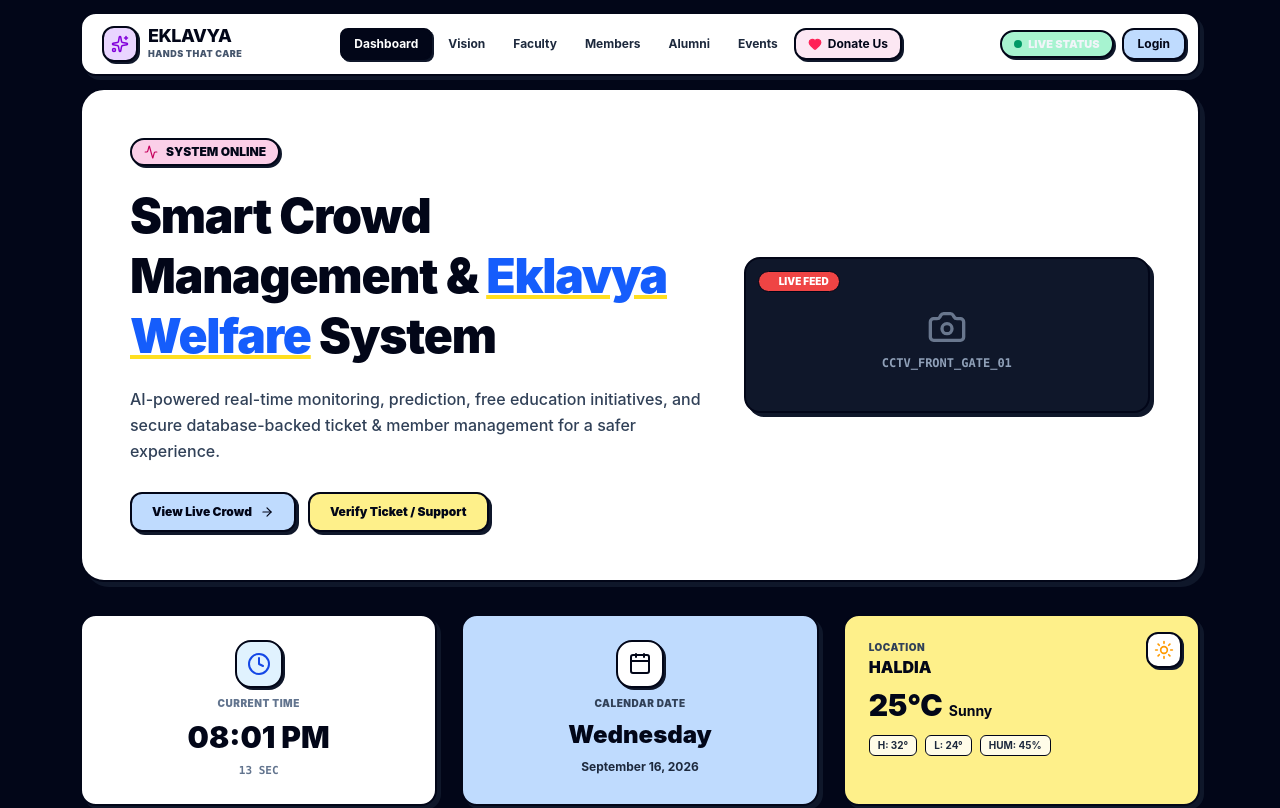
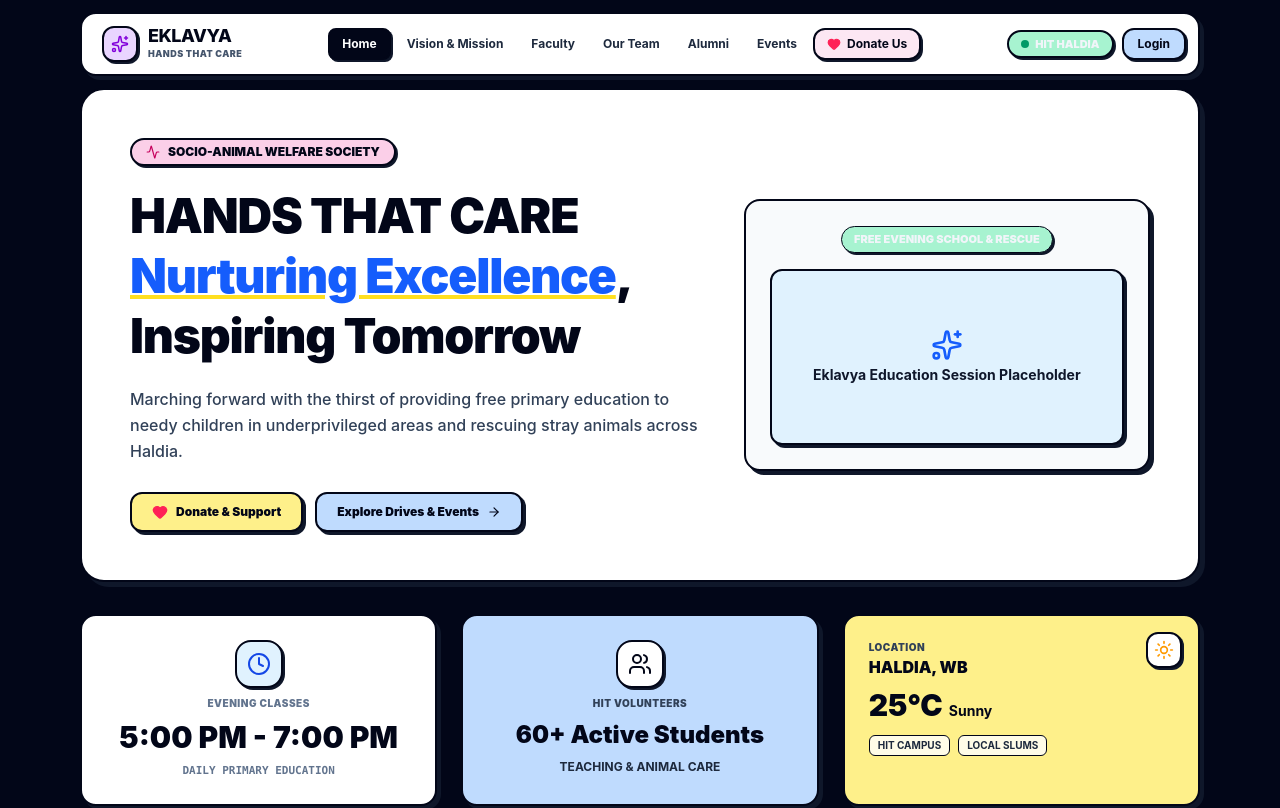
Before and after one commit to Sampat-Barik/Eklavya, a React (Vite) app in the folder client/: page / in a window 1280 px wide. Shown: the top 808 px of the page. Built offline with nearby package versions, Linux system fonts and the light colour scheme.

Commit message:
Keep pure Eklavya content while applying Neobrutalism UI look and feel

```diff
--- a/client/src/components/Navbar.tsx
+++ b/client/src/components/Navbar.tsx
@@ -47,7 +47,7 @@ export const Navbar: React.FC = () => {
                   : 'hover:bg-slate-100 hover:text-slate-950'
               }`}
             >
-              Dashboard
+              Home
             </Link>
 
             <Link
@@ -58,7 +58,7 @@ export const Navbar: React.FC = () => {
                   : 'hover:bg-slate-100 hover:text-slate-950'
               }`}
             >
-              Vision
+              Vision & Mission
             </Link>
 
             <Link
@@ -80,7 +80,7 @@ export const Navbar: React.FC = () => {
                   : 'hover:bg-slate-100 hover:text-slate-950'
               }`}
             >
-              Members
+              Our Team
             </Link>
 
             <Link
@@ -128,11 +128,11 @@ export const Navbar: React.FC = () => {
             )}
           </nav>
 
-          {/* Right Action Pills (Live Status & Profile) */}
+          {/* Right Action Pills (Society Status & User Control) */}
           <div className="hidden md:flex items-center gap-2">
             <div className="flex items-center gap-1.5 px-3 py-1 bg-[#a7f3d0] border-2 border-slate-950 rounded-full text-[11px] font-black shadow-[2px_2px_0px_0px_#0f172a]">
               <span className="w-2 h-2 rounded-full bg-emerald-600 animate-pulse" />
-              <span>LIVE STATUS</span>
+              <span>HIT HALDIA</span>
             </div>
 
             {isAuthenticated ? (
@@ -186,7 +186,7 @@ export const Navbar: React.FC = () => {
             onClick={() => setMobileMenuOpen(false)}
             className="block p-2 rounded-xl border border-slate-950 bg-slate-50"
           >
-            Dashboard
+            Home
           </Link>
           <Link
             to="/vision"
--- a/client/src/pages/AdminDashboard.tsx
+++ b/client/src/pages/AdminDashboard.tsx
@@ -1,5 +1,5 @@
 import React, { useState, useEffect } from 'react';
-import { Shield, AlertTriangle, Plus, Sliders } from 'lucide-react';
+import { Shield, Plus, Sliders, CheckCircle2, Heart, Users, Calendar } from 'lucide-react';
 
 export const AdminDashboard: React.FC = () => {
   const [activeTab, setActiveTab] = useState<'events' | 'members' | 'donations'>('events');
@@ -32,67 +32,44 @@ export const AdminDashboard: React.FC = () => {
       <div className="bg-white border-[2.5px] border-slate-950 rounded-3xl p-8 md:p-10 shadow-[5px_5px_0px_0px_#0f172a] text-center space-y-3">
         <div className="inline-flex items-center gap-2 px-3.5 py-1 bg-[#fef08a] border-2 border-slate-950 rounded-full text-xs font-black text-slate-950 shadow-[2px_2px_0px_0px_#0f172a]">
           <Shield size={14} />
-          <span>ADMINISTRATOR CONTROL PANEL</span>
+          <span>EKLAVYA ADMIN PORTAL</span>
         </div>
-        <h1 className="text-3xl md:text-4xl font-black text-slate-950">System Dashboard</h1>
+        <h1 className="text-3xl md:text-4xl font-black text-slate-950">Society Control Dashboard</h1>
         <p className="text-slate-700 text-xs font-medium max-w-lg mx-auto">
-          Manage live events, member rosters, and verify incoming donation passes.
+          Manage upcoming community drives, volunteer rosters, and verify incoming donation passes.
         </p>
       </div>
 
-      {/* Alert Card (Matching High Density Risk Banner in Screenshot 2) */}
-      <div className="bg-[#fecdd3] border-2 border-slate-950 rounded-2xl p-5 shadow-[4px_4px_0px_0px_#0f172a] flex items-center justify-between gap-4">
-        <div className="flex items-center gap-3">
-          <div className="w-10 h-10 bg-white border-2 border-slate-950 rounded-xl flex items-center justify-center shrink-0 shadow-[2px_2px_0px_0px_#0f172a]">
-            <AlertTriangle className="text-rose-600" size={20} />
-          </div>
-          <div>
-            <h3 className="text-xs font-black uppercase tracking-wider text-slate-950">HIGH DENSITY RISK DETECTED</h3>
-            <p className="text-[11px] font-bold text-slate-800">
-              AI predicts 95% saturation in Sector F within 45 minutes. Deploying additional stewards.
-            </p>
-          </div>
-        </div>
-        <button className="hidden sm:block px-4 py-2 bg-slate-950 hover:bg-slate-800 text-white font-black text-xs rounded-xl border-2 border-slate-950 shadow-[2px_2px_0px_0px_#0f172a]">
-          DEPLOY QUICK RESPONSE
-        </button>
-      </div>
-
-      {/* IoT Device Control Bar (Matching Screenshot 2 IoT Control Panel) */}
+      {/* Quick Overview Widget Cards (Neobrutalist Style) */}
       <div className="bg-white border-[2.5px] border-slate-950 rounded-3xl p-6 shadow-[5px_5px_0px_0px_#0f172a] space-y-4">
         <div className="flex items-center gap-2 border-b-2 border-slate-950 pb-2 font-black text-base text-slate-950">
           <Sliders size={18} />
-          <span>IoT Device & Gate Controls</span>
+          <span>Quick Admin Overview</span>
         </div>
 
-        <div className="grid grid-cols-1 sm:grid-cols-2 md:grid-cols-4 gap-4 text-xs font-bold">
-          <div className="bg-[#f8fafc] border-2 border-slate-950 rounded-2xl p-4 shadow-[3px_3px_0px_0px_#0f172a] space-y-2">
-            <span className="text-[10px] font-black uppercase text-slate-600">ENTRY GATES</span>
-            <div className="flex items-center justify-between bg-white border border-slate-950 p-2 rounded-xl">
-              <span>Gate Alpha</span>
-              <span className="bg-[#a7f3d0] border border-slate-950 px-2 py-0.5 rounded-lg text-[10px] font-black">OPEN</span>
+        <div className="grid grid-cols-1 sm:grid-cols-3 gap-4 text-xs font-bold">
+          <div className="bg-[#bfdbfe] border-2 border-slate-950 rounded-2xl p-4 shadow-[3px_3px_0px_0px_#0f172a] flex items-center justify-between">
+            <div>
+              <span className="text-[10px] font-black uppercase text-slate-700 block">TOTAL DRIVES</span>
+              <span className="text-2xl font-black text-slate-950">{events.length || 4}</span>
             </div>
+            <Calendar size={24} className="text-slate-950" />
           </div>
 
-          <div className="bg-[#f8fafc] border-2 border-slate-950 rounded-2xl p-4 shadow-[3px_3px_0px_0px_#0f172a] space-y-2">
-            <span className="text-[10px] font-black uppercase text-slate-600">EMERGENCY ALARM</span>
-            <button className="w-full py-2 bg-[#bfdbfe] border-2 border-slate-950 rounded-xl font-black text-slate-950 shadow-[2px_2px_0px_0px_#0f172a]">
-              ACTIVATE
-            </button>
+          <div className="bg-[#e9d5ff] border-2 border-slate-950 rounded-2xl p-4 shadow-[3px_3px_0px_0px_#0f172a] flex items-center justify-between">
+            <div>
+              <span className="text-[10px] font-black uppercase text-slate-700 block">REGISTERED MEMBERS</span>
+              <span className="text-2xl font-black text-slate-950">{members.length || 14}</span>
+            </div>
+            <Users size={24} className="text-slate-950" />
           </div>
 
-          <div className="bg-[#f8fafc] border-2 border-slate-950 rounded-2xl p-4 shadow-[3px_3px_0px_0px_#0f172a] space-y-2">
-            <span className="text-[10px] font-black uppercase text-slate-600">PA SYSTEM</span>
-            <button className="w-full py-2 bg-[#e0f2fe] border-2 border-slate-950 rounded-xl font-black text-slate-950 shadow-[2px_2px_0px_0px_#0f172a]">
-              SYSTEM ONLINE
-            </button>
-          </div>
-
-          <div className="bg-[#f8fafc] border-2 border-slate-950 rounded-2xl p-4 shadow-[3px_3px_0px_0px_#0f172a] space-y-2">
-            <span className="text-[10px] font-black uppercase text-slate-600">EMERGENCY LIGHTS</span>
-            <button className="w-full py-2 bg-[#fef08a] border-2 border-slate-950 rounded-xl font-black text-slate-950 shadow-[2px_2px_0px_0px_#0f172a]">
-              POWER OFF
-            </button>
+          <div className="bg-[#fbcfe8] border-2 border-slate-950 rounded-2xl p-4 shadow-[3px_3px_0px_0px_#0f172a] flex items-center justify-between">
+            <div>
+              <span className="text-[10px] font-black uppercase text-slate-700 block">DONATION PROOFS</span>
+              <span className="text-2xl font-black text-slate-950">{donations.length || 0}</span>
+            </div>
+            <Heart size={24} className="text-rose-600" />
           </div>
         </div>
       </div>
@@ -107,7 +84,7 @@ export const AdminDashboard: React.FC = () => {
               : 'bg-white text-slate-950 hover:bg-slate-100 shadow-[2px_2px_0px_0px_#0f172a]'
           }`}
         >
-          Events ({events.length})
+          Community Drives ({events.length})
         </button>
         <button
           onClick={() => setActiveTab('members')}
@@ -117,7 +94,7 @@ export const AdminDashboard: React.FC = () => {
               : 'bg-white text-slate-950 hover:bg-slate-100 shadow-[2px_2px_0px_0px_#0f172a]'
           }`}
         >
-          Members ({members.length})
+          Member Roster ({members.length})
         </button>
         <button
           onClick={() => setActiveTab('donations')}
@@ -136,9 +113,9 @@ export const AdminDashboard: React.FC = () => {
         {activeTab === 'events' && (
           <div className="space-y-4">
             <div className="flex items-center justify-between border-b-2 border-slate-950 pb-3">
-              <span className="font-black text-sm text-slate-950">Manage Events</span>
+              <span className="font-black text-sm text-slate-950">Manage Community Drives</span>
               <button className="px-3 py-1.5 bg-[#bfdbfe] border-2 border-slate-950 rounded-xl font-bold text-xs shadow-[2px_2px_0px_0px_#0f172a] flex items-center gap-1">
-                <Plus size={14} /> Add Event
+                <Plus size={14} /> Add New Drive
               </button>
             </div>
             <div className="space-y-2">
@@ -192,7 +169,10 @@ export const AdminDashboard: React.FC = () => {
                       <span className="text-slate-950 block">{d.fullName} ({d.email})</span>
                       <span className="text-slate-500 text-[10px]">UTR: {d.utrNumber} | Amount: ₹{d.amount}</span>
                     </div>
-                    <span className="bg-[#a7f3d0] border border-slate-950 px-2 py-0.5 rounded-md text-[10px] font-black">Verified</span>
+                    <span className="bg-[#a7f3d0] border border-slate-950 px-2 py-0.5 rounded-md text-[10px] font-black">
+                      <CheckCircle2 size={12} className="inline mr-1" />
+                      Verified
+                    </span>
                   </div>
                 ))
               )}
--- a/client/src/pages/Faculty.tsx
+++ b/client/src/pages/Faculty.tsx
@@ -48,14 +48,14 @@ export const Faculty: React.FC = () => {
           </div>
         </div>
 
-        {/* Mentor Quote Box (Pastel Yellow - Matching Screenshot 1/3) */}
+        {/* Mentor Quote Box */}
         <div className="bg-[#fef08a] border-2 border-slate-950 rounded-2xl p-6 shadow-[4px_4px_0px_0px_#0f172a] space-y-3">
           <div className="flex items-center gap-2 font-black text-sm text-slate-950">
             <Quote size={18} />
-            <span>STATUS UPDATE & MENTOR MESSAGE</span>
+            <span>MENTOR'S MESSAGE TO STUDENTS</span>
           </div>
           <p className="text-slate-900 text-xs font-bold italic leading-relaxed">
-            "Crowd estimate and socio-animal welfare blends reference datasets with live student drive execution. Education is not merely about acquiring technical knowledge; true education lies in using that knowledge to uplift those who are underserved in our society."
+            "Education is not merely about acquiring technical knowledge; true education lies in using that knowledge to uplift those who are underserved in our society. Eklavya embodies the true spirit of empathy, hard work, and youth leadership among our students at Haldia Institute of Technology."
           </p>
         </div>
       </div>
--- a/client/src/pages/Home.tsx
+++ b/client/src/pages/Home.tsx
@@ -1,100 +1,82 @@
-import React, { useState, useEffect } from 'react';
+import React from 'react';
 import { Link } from 'react-router-dom';
-import { BookOpen, Heart, Clock, Calendar as CalendarIcon, Sun, ArrowRight, Activity, Camera } from 'lucide-react';
+import { BookOpen, Heart, Clock, Sun, ArrowRight, Activity, Users } from 'lucide-react';
 import { ImageWithFallback } from '../components/ImageWithFallback';
 
 export const Home: React.FC = () => {
-  const [currentTime, setCurrentTime] = useState('');
-  const [currentSeconds, setCurrentSeconds] = useState('');
-
-  useEffect(() => {
-    const updateClock = () => {
-      const now = new Date();
-      setCurrentTime(
-        now.toLocaleTimeString([], { hour: '2-digit', minute: '2-digit', hour12: true }).toUpperCase()
-      );
-      setCurrentSeconds(`${now.getSeconds()} SEC`);
-    };
-    updateClock();
-    const interval = setInterval(updateClock, 1000);
-    return () => clearInterval(interval);
-  }, []);
 
   return (
     <div className="container mx-auto px-4 max-w-6xl space-y-8 pb-12">
-      {/* Neobrutalist Hero Section (Matching Screenshot 4) */}
+      {/* Neobrutalist Hero Section */}
       <div className="bg-white border-[2.5px] border-slate-950 rounded-3xl p-8 md:p-12 shadow-[5px_5px_0px_0px_#0f172a] grid grid-cols-1 lg:grid-cols-12 gap-8 items-center">
         {/* Left Headline */}
         <div className="lg:col-span-7 space-y-5">
-          <div className="inline-flex items-center gap-2 px-3 py-1 bg-[#fbcfe8] border-2 border-slate-950 rounded-full text-xs font-black text-slate-950 shadow-[2px_2px_0px_0px_#0f172a]">
+          <div className="inline-flex items-center gap-2 px-3.5 py-1 bg-[#fbcfe8] border-2 border-slate-950 rounded-full text-xs font-black text-slate-950 shadow-[2px_2px_0px_0px_#0f172a]">
             <Activity size={14} className="text-pink-700" />
-            <span>SYSTEM ONLINE</span>
+            <span>SOCIO-ANIMAL WELFARE SOCIETY</span>
           </div>
 
           <h1 className="text-3xl md:text-5xl font-black text-slate-950 tracking-tight leading-tight">
-            Smart Crowd Management & <span className="text-blue-600 underline decoration-yellow-300 decoration-4">Eklavya Welfare</span> System
+            HANDS THAT CARE <span className="text-blue-600 underline decoration-yellow-300 decoration-4">Nurturing Excellence</span>, Inspiring Tomorrow
           </h1>
 
           <p className="text-slate-700 text-sm md:text-base font-medium leading-relaxed">
-            AI-powered real-time monitoring, prediction, free education initiatives, and secure database-backed ticket & member management for a safer experience.
+            Marching forward with the thirst of providing free primary education to needy children in underprivileged areas and rescuing stray animals across Haldia.
           </p>
 
           <div className="flex flex-wrap items-center gap-3 pt-2">
             <Link
+              to="/donate"
+              className="px-5 py-2.5 bg-[#fef08a] hover:bg-[#fde047] text-slate-950 border-2 border-slate-950 rounded-xl font-black text-xs shadow-[3px_3px_0px_0px_#0f172a] flex items-center gap-2 transition-all"
+            >
+              <Heart size={16} className="fill-rose-500 text-rose-500" />
+              <span>Donate & Support</span>
+            </Link>
+            <Link
               to="/events"
               className="px-5 py-2.5 bg-[#bfdbfe] hover:bg-[#93c5fd] text-slate-950 border-2 border-slate-950 rounded-xl font-black text-xs shadow-[3px_3px_0px_0px_#0f172a] flex items-center gap-2 transition-all"
             >
-              <span>View Live Crowd</span>
+              <span>Explore Drives & Events</span>
               <ArrowRight size={14} />
-            </Link>
-            <Link
-              to="/donate"
-              className="px-5 py-2.5 bg-[#fef08a] hover:bg-[#fde047] text-slate-950 border-2 border-slate-950 rounded-xl font-black text-xs shadow-[3px_3px_0px_0px_#0f172a] transition-all"
-            >
-              Verify Ticket / Support
             </Link>
           </div>
         </div>
 
-        {/* Right Live Feed Placeholder Card */}
+        {/* Right Feature Card */}
         <div className="lg:col-span-5">
-          <div className="relative bg-[#0f172a] border-2 border-slate-950 rounded-2xl p-6 shadow-[4px_4px_0px_0px_#0f172a] text-center space-y-3">
-            <div className="absolute top-3 left-3 bg-[#ef4444] text-white text-[10px] font-black uppercase px-2.5 py-0.5 rounded-full border border-slate-950 flex items-center gap-1">
-              <span className="w-1.5 h-1.5 bg-white rounded-full animate-ping" />
-              LIVE FEED
+          <div className="relative bg-[#f8fafc] border-2 border-slate-950 rounded-2xl p-6 shadow-[4px_4px_0px_0px_#0f172a] text-center space-y-4">
+            <div className="bg-[#a7f3d0] border border-slate-950 px-3 py-1 rounded-full inline-block text-[11px] font-black uppercase shadow-[2px_2px_0px_0px_#0f172a]">
+              FREE EVENING SCHOOL & RESCUE
             </div>
-            <div className="pt-6 pb-4 flex flex-col items-center justify-center text-slate-400">
-              <Camera size={40} className="mb-2 opacity-70" />
-              <span className="text-xs font-mono font-bold">CCTV_FRONT_GATE_01</span>
-            </div>
+            <ImageWithFallback
+              alt="Eklavya Education Session Placeholder"
+              fallbackType="banner"
+              className="h-44 w-full rounded-xl"
+            />
           </div>
         </div>
       </div>
 
-      {/* 3 Neobrutalist Widget Cards (Time, Date, Weather - Matching Screenshot 4) */}
+      {/* 3 Neobrutalist Widget Cards (Matching Screenshot Layout for Eklavya) */}
       <div className="grid grid-cols-1 md:grid-cols-3 gap-6">
-        {/* Card 1: Current Time */}
+        {/* Card 1: Daily Evening School */}
         <div className="bg-white border-[2.5px] border-slate-950 rounded-2xl p-6 shadow-[4px_4px_0px_0px_#0f172a] text-center space-y-2">
           <div className="w-12 h-12 mx-auto bg-[#e0f2fe] border-2 border-slate-950 rounded-2xl flex items-center justify-center shadow-[2px_2px_0px_0px_#0f172a]">
             <Clock size={24} className="text-blue-700" />
           </div>
-          <span className="text-[10px] font-black uppercase tracking-wider text-slate-500 block">CURRENT TIME</span>
-          <div className="text-2xl md:text-3xl font-black text-slate-950">{currentTime || '07:52 AM'}</div>
-          <div className="text-[11px] font-mono font-bold text-slate-500">{currentSeconds}</div>
+          <span className="text-[10px] font-black uppercase tracking-wider text-slate-500 block">EVENING CLASSES</span>
+          <div className="text-2xl md:text-3xl font-black text-slate-950">5:00 PM - 7:00 PM</div>
+          <div className="text-[11px] font-mono font-bold text-slate-500">DAILY PRIMARY EDUCATION</div>
         </div>
 
-        {/* Card 2: Calendar Date */}
+        {/* Card 2: Volunteer Network */}
         <div className="bg-[#bfdbfe] border-[2.5px] border-slate-950 rounded-2xl p-6 shadow-[4px_4px_0px_0px_#0f172a] text-center space-y-2">
           <div className="w-12 h-12 mx-auto bg-white border-2 border-slate-950 rounded-2xl flex items-center justify-center shadow-[2px_2px_0px_0px_#0f172a]">
-            <CalendarIcon size={24} className="text-slate-950" />
+            <Users size={24} className="text-slate-950" />
           </div>
-          <span className="text-[10px] font-black uppercase tracking-wider text-slate-700 block">CALENDAR DATE</span>
-          <div className="text-2xl font-black text-slate-950">
-            {new Date().toLocaleDateString(undefined, { weekday: 'long' })}
-          </div>
-          <div className="text-xs font-bold text-slate-800">
-            {new Date().toLocaleDateString(undefined, { month: 'long', day: 'numeric', year: 'numeric' })}
-          </div>
+          <span className="text-[10px] font-black uppercase tracking-wider text-slate-700 block">HIT VOLUNTEERS</span>
+          <div className="text-2xl font-black text-slate-950">60+ Active Students</div>
+          <div className="text-xs font-bold text-slate-800">TEACHING & ANIMAL CARE</div>
         </div>
 
         {/* Card 3: Location & Weather */}
@@ -103,12 +85,11 @@ export const Home: React.FC = () => {
             <Sun size={20} className="text-amber-500" />
           </div>
           <span className="text-[10px] font-black uppercase tracking-wider text-slate-700 block">LOCATION</span>
-          <div className="text-base font-black text-slate-950 mb-2">HALDIA</div>
+          <div className="text-base font-black text-slate-950 mb-2">HALDIA, WB</div>
           <div className="text-3xl font-black text-slate-950">25°C <span className="text-sm font-bold">Sunny</span></div>
           <div className="flex gap-2 text-[10px] font-bold text-slate-800 pt-3">
-            <span className="bg-white/80 border border-slate-950 px-2 py-0.5 rounded-md">H: 32°</span>
-            <span className="bg-white/80 border border-slate-950 px-2 py-0.5 rounded-md">L: 24°</span>
-            <span className="bg-white/80 border border-slate-950 px-2 py-0.5 rounded-md">HUM: 45%</span>
+            <span className="bg-white/80 border border-slate-950 px-2 py-0.5 rounded-md">HIT CAMPUS</span>
+            <span className="bg-white/80 border border-slate-950 px-2 py-0.5 rounded-md">LOCAL SLUMS</span>
           </div>
         </div>
       </div>
```
